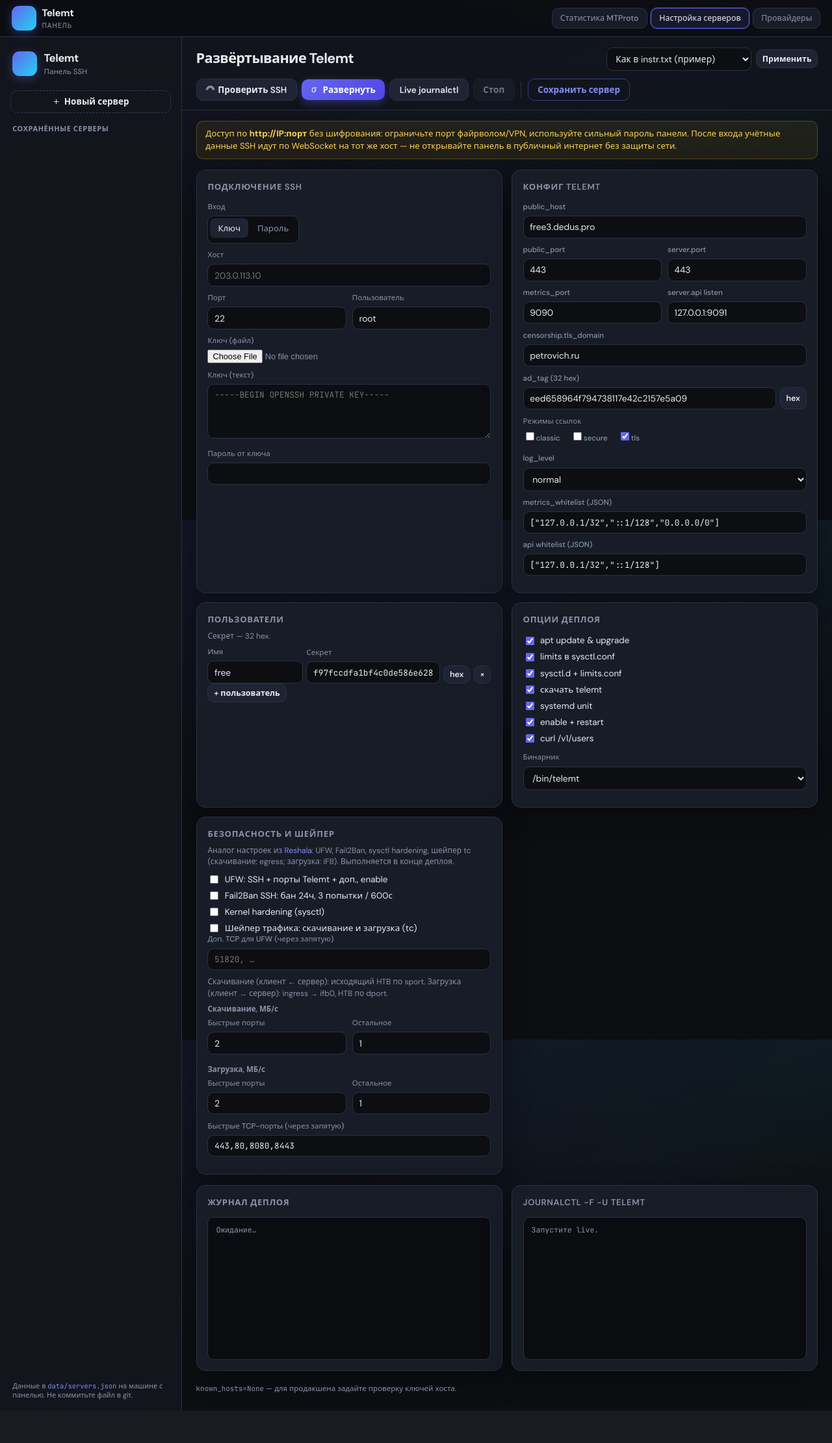
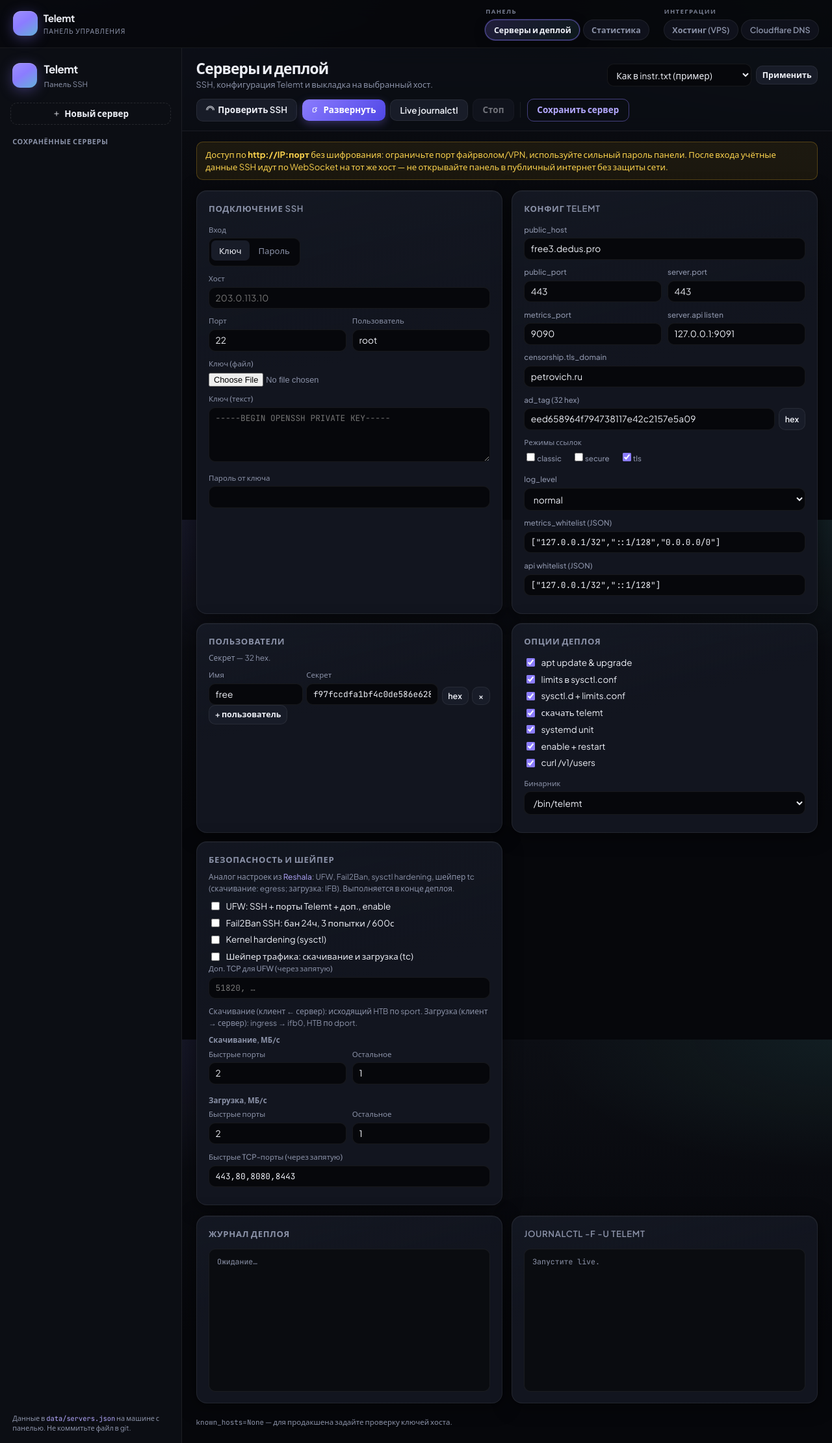
Before and after one commit to DedusVPN/mtproto-panel, a FastAPI app: page / in a window 1280 px wide. Shown: the whole page at 65% size. Before the commit the page ends 2171 px from the top, so only its background shows below. Run offline with FastAPI, Linux system fonts and the light colour scheme; data that the repository does not hold is empty.

Commit message:
Редизайн панели: навигация, тема; Cloudflare вынесен из провайдеров
- Шрифт Plus Jakarta Sans, обновлённая палитра и навигация с группами Панель/Интеграции
- Отдельная вкладка Cloudflare DNS; хостинг (VPS) только VDSina
- GET /api/cloud/cloudflare/config-summary без вызова API CF
- GET /api/cloud/providers возвращает только хостинг-провайдеров

Made-with: Cursor

```diff
--- a/static/app.js
+++ b/static/app.js
@@ -27,6 +27,9 @@
   const LS_SERVER = "telemt_selected_server_id";
   const LS_VIEW = "telemt_panel_view";
   const LS_STATS_HISTORY_RANGE = "telemt_stats_history_range";
+
+  /** Вызывается при переходе на вкладку Cloudflare (тело инициализируется ниже). */
+  const cfDnsNav = { refreshOverview: async () => {} };
 
   let statsPollTimer = null;
   const chartHandles = {};
@@ -1383,6 +1386,8 @@
     $("view-stats").classList.toggle("hidden", view !== "stats");
     $("view-servers").classList.toggle("hidden", view !== "servers");
     $("view-providers").classList.toggle("hidden", view !== "providers");
+    const vCf = $("view-cloudflare");
+    if (vCf) vCf.classList.toggle("hidden", view !== "cloudflare");
     localStorage.setItem(LS_VIEW, view);
 
     clearStatsTimer();
@@ -1396,6 +1401,9 @@
     }
     if (view === "providers") {
       void refreshVdsina();
+    }
+    if (view === "cloudflare") {
+      void cfDnsNav.refreshOverview(false);
     }
     if (view !== "stats") {
       destroyStatCharts();
@@ -1994,6 +2002,8 @@
     $("btn-cf-dns-del-dry").addEventListener("click", () => postCfDnsDelete(true).catch((e) => console.error(e)));
     $("btn-cf-dns-del-apply").addEventListener("click", () => postCfDnsDelete(false).catch((e) => console.error(e)));
 
+    cfDnsNav.refreshOverview = refreshCfDnsOverview;
+
     updateCfDnsGroupsHint();
   }
 
@@ -2100,7 +2110,7 @@
     }
 
     const vv = (localStorage.getItem(LS_VIEW) || "servers").trim();
-    const allow = { stats: true, servers: true, providers: true };
+    const allow = { stats: true, servers: true, providers: true, cloudflare: true };
     setView(allow[vv] ? vv : "servers");
   }
 
--- a/static/index.html
+++ b/static/index.html
@@ -7,7 +7,7 @@
     <link rel="preconnect" href="https://fonts.googleapis.com" />
     <link rel="preconnect" href="https://fonts.gstatic.com" crossorigin />
     <link
-      href="https://fonts.googleapis.com/css2?family=DM+Sans:ital,opsz,wght@0,9..40,400;0,9..40,500;0,9..40,600;0,9..40,700;1,9..40,400&family=JetBrains+Mono:wght@400;500&display=swap"
+      href="https://fonts.googleapis.com/css2?family=Plus+Jakarta+Sans:ital,wght@0,400..800;1,400..800&family=JetBrains+Mono:wght@400;500&display=swap"
       rel="stylesheet"
     />
     <link rel="stylesheet" href="/static/styles.css" />
@@ -18,15 +18,30 @@
         <div class="logo-mark logo-mark-sm" aria-hidden="true"></div>
         <div class="topbar-brand-text">
           <span class="topbar-title">Telemt</span>
-          <span class="topbar-sub">панель</span>
+          <span class="topbar-sub">панель управления</span>
         </div>
       </div>
-      <nav class="topbar-nav" aria-label="Разделы">
-        <button type="button" class="topbar-tab" data-view="stats" id="nav-tab-stats">Статистика MTProto</button>
-        <button type="button" class="topbar-tab is-active" data-view="servers" id="nav-tab-servers">
-          Настройка серверов
-        </button>
-        <button type="button" class="topbar-tab" data-view="providers" id="nav-tab-providers">Провайдеры</button>
+      <nav class="topbar-nav" aria-label="Основная навигация">
+        <div class="topbar-nav-section" role="presentation">
+          <span class="topbar-nav-label" id="nav-grp-core">Панель</span>
+          <div class="topbar-nav-tabs" role="tablist" aria-labelledby="nav-grp-core">
+            <button type="button" role="tab" class="topbar-tab is-active" data-view="servers" id="nav-tab-servers">
+              Серверы и деплой
+            </button>
+            <button type="button" role="tab" class="topbar-tab" data-view="stats" id="nav-tab-stats">Статистика</button>
+          </div>
+        </div>
+        <div class="topbar-nav-section" role="presentation">
+          <span class="topbar-nav-label" id="nav-grp-int">Интеграции</span>
+          <div class="topbar-nav-tabs" role="tablist" aria-labelledby="nav-grp-int">
+            <button type="button" role="tab" class="topbar-tab" data-view="providers" id="nav-tab-providers">
+              Хостинг (VPS)
+            </button>
+            <button type="button" role="tab" class="topbar-tab" data-view="cloudflare" id="nav-tab-cloudflare">
+              Cloudflare DNS
+            </button>
+          </div>
+        </div>
       </nav>
     </header>
     <div class="shell">
@@ -57,7 +72,10 @@
         <div id="view-stats" class="view-page hidden">
           <header class="main-header">
             <div class="main-header-row">
-              <h1 class="page-title">Статистика MTProto</h1>
+              <div class="page-heading page-heading-inline">
+                <h1 class="page-title">Статистика MTProto</h1>
+                <p class="page-lead page-lead-compact">Метрики с выбранного сервера по SSH.</p>
+              </div>
               <div class="chip-row stats-toolbar">
                 <label class="field-inline">
                   <span class="field-inline-label">Порт метрик</span>
@@ -147,7 +165,10 @@
         <div id="view-servers" class="view-page">
         <header class="main-header">
           <div class="main-header-row">
-            <h1 class="page-title">Развёртывание Telemt</h1>
+            <div class="page-heading page-heading-inline">
+              <h1 class="page-title">Серверы и деплой</h1>
+              <p class="page-lead page-lead-compact">SSH, конфигурация Telemt и выкладка на выбранный хост.</p>
+            </div>
             <div class="chip-row">
               <select class="input input-select chip-select" id="preset-select" title="Шаблон">
                 <option value="">Шаблон конфига…</option>
@@ -393,10 +414,16 @@
         <div id="view-providers" class="view-page hidden">
           <header class="main-header">
             <div class="main-header-row">
-              <h1 class="page-title">Провайдеры</h1>
+              <div class="page-heading">
+                <h1 class="page-title">Хостинг (VPS)</h1>
+                <p class="page-lead">
+                  Провайдеры виртуальных серверов: заказ VPS и перенос доступа в список серверов панели. DNS и CDN здесь не
+                  настраиваются.
+                </p>
+              </div>
             </div>
           </header>
-          <div class="main-scroll">
+          <div class="main-scroll main-scroll-narrow">
             <section class="panel providers-vdsina">
               <div class="panel-head">
                 <h2>VDSina</h2>
@@ -468,10 +495,25 @@
                 </p>
               </div>
             </section>
+          </div>
+        </div>
 
-            <section class="panel providers-cloudflare">
+        <div id="view-cloudflare" class="view-page hidden">
+          <header class="main-header">
+            <div class="main-header-row">
+              <div class="page-heading">
+                <h1 class="page-title">Cloudflare DNS</h1>
+                <p class="page-lead">
+                  Интеграция с DNS Cloudflare: это не хостинг VPS, а выравнивание A-записей с IPv4 серверов из панели.
+                  Токен и зона задаются в <code>.env</code> на машине с панелью.
+                </p>
+              </div>
+            </div>
+          </header>
+          <div class="main-scroll main-scroll-narrow">
+            <section class="panel panel-cloudflare">
               <div class="panel-head">
-                <h2>Cloudflare DNS</h2>
+                <h2>Синхронизация DNS</h2>
               </div>
               <div class="cf-dns-wrap" id="cf-dns-panel">
                 <p class="hint cf-dns-line" id="cf-dns-line"></p>
@@ -517,7 +559,7 @@
                   <button type="button" class="btn btn-ghost btn-sm" id="btn-cf-dns-del-apply">Удалить выбранные A</button>
                 </div>
 
-                <div class="cf-dns-subhead">Поддомены и серверы для Cloudflare</div>
+                <div class="cf-dns-subhead">Поддомены и серверы</div>
                 <p class="hint cf-dns-panel-hint">
                   Добавьте одну или несколько групп: в каждой укажите <strong>поддомен</strong> и отметьте серверы.
                   Один сервер может входить в несколько групп. В DNS попадает только <strong>IPv4</strong> из поля
@@ -538,7 +580,7 @@
                 <p class="hint cf-dns-docs">
                   <code>CLOUDFLARE_API_TOKEN</code>, <code>CLOUDFLARE_ZONE_ID</code> или
                   <code>CLOUDFLARE_ZONE_NAME</code>.
-                  <a href="https://developers.cloudflare.com/api/" target="_blank" rel="noopener">API Cloudflare</a>.
+                  <a href="https://developers.cloudflare.com/api/" target="_blank" rel="noopener">Документация API Cloudflare</a>.
                 </p>
               </div>
             </section>
--- a/static/styles.css
+++ b/static/styles.css
@@ -1,22 +1,24 @@
 :root {
-  --bg0: #0c0e12;
-  --bg1: #12151c;
-  --surface: #181c27;
-  --surface2: #1e2433;
-  --border: #2a3142;
-  --border2: #363e54;
-  --text: #e8ebf0;
-  --muted: #8b93a8;
-  --accent: #6366f1;
-  --accent-hover: #818cf8;
-  --accent2: #22d3ee;
-  --danger: #f43f5e;
-  --ok: #34d399;
-  --radius: 14px;
+  --bg0: #06070b;
+  --bg1: #0c0e14;
+  --surface: #12151f;
+  --surface2: #181c28;
+  --border: rgba(255, 255, 255, 0.065);
+  --border2: rgba(255, 255, 255, 0.11);
+  --text: #eef0f7;
+  --muted: #8b92a8;
+  --accent: #8b7cff;
+  --accent-hover: #b4a9ff;
+  --accent2: #5eead4;
+  --danger: #fb7185;
+  --ok: #4ade80;
+  --warn: #fbbf24;
+  --radius: 16px;
   --radius-sm: 10px;
-  --shadow: 0 12px 40px rgba(0, 0, 0, 0.35);
-  --font: "DM Sans", system-ui, sans-serif;
+  --shadow: 0 4px 28px rgba(0, 0, 0, 0.5), inset 0 1px 0 rgba(255, 255, 255, 0.04);
+  --font: "Plus Jakarta Sans", system-ui, sans-serif;
   --mono: "JetBrains Mono", ui-monospace, monospace;
+  --focus: 0 0 0 3px rgba(139, 124, 255, 0.28);
 }
 
 *,
@@ -36,11 +38,22 @@ body {
   flex-direction: column;
   font-family: var(--font);
   font-size: 14px;
-  line-height: 1.45;
+  line-height: 1.5;
   color: var(--text);
   background: var(--bg0);
-  background-image: radial-gradient(ellipse 120% 80% at 0% -20%, rgba(99, 102, 241, 0.12), transparent),
-    radial-gradient(ellipse 80% 50% at 100% 0%, rgba(34, 211, 238, 0.06), transparent);
+  background-image: radial-gradient(ellipse 100% 70% at 0% -10%, rgba(139, 124, 255, 0.14), transparent 55%),
+    radial-gradient(ellipse 70% 50% at 100% 0%, rgba(94, 234, 212, 0.07), transparent 50%),
+    linear-gradient(180deg, var(--bg1) 0%, var(--bg0) 28rem);
+}
+
+@media (prefers-reduced-motion: reduce) {
+  *,
+  *::before,
+  *::after {
+    animation-duration: 0.001ms !important;
+    animation-iteration-count: 1 !important;
+    transition-duration: 0.001ms !important;
+  }
 }
 
 .hidden {
@@ -58,11 +71,11 @@ body {
   display: flex;
   align-items: center;
   justify-content: space-between;
-  gap: 1rem;
-  padding: 0.55rem 1.1rem;
+  gap: 1rem 1.5rem;
+  padding: 0.65rem 1.25rem;
   border-bottom: 1px solid var(--border);
-  background: rgba(12, 14, 18, 0.92);
-  backdrop-filter: blur(10px);
+  background: rgba(6, 7, 11, 0.88);
+  backdrop-filter: blur(14px);
 }
 
 .topbar-brand {
@@ -99,33 +112,63 @@ body {
 .topbar-nav {
   display: flex;
   flex-wrap: wrap;
-  gap: 0.35rem;
+  align-items: flex-end;
+  gap: 0.85rem 1.35rem;
   justify-content: flex-end;
+}
+
+.topbar-nav-section {
+  display: flex;
+  flex-direction: column;
+  gap: 0.32rem;
+  align-items: flex-start;
+}
+
+.topbar-nav-label {
+  font-size: 0.6rem;
+  font-weight: 700;
+  text-transform: uppercase;
+  letter-spacing: 0.14em;
+  color: var(--muted);
+  padding: 0 0.05rem;
+  opacity: 0.85;
+}
+
+.topbar-nav-tabs {
+  display: flex;
+  flex-wrap: wrap;
+  gap: 0.28rem;
 }
 
 .topbar-tab {
   border: 1px solid var(--border);
-  background: var(--surface);
+  background: rgba(18, 21, 31, 0.85);
   color: var(--muted);
   font-family: inherit;
   font-size: 0.78rem;
-  font-weight: 500;
-  padding: 0.4rem 0.75rem;
-  border-radius: var(--radius-sm);
+  font-weight: 600;
+  padding: 0.42rem 0.78rem;
+  border-radius: 999px;
   cursor: pointer;
-  transition: border-color 0.15s, color 0.15s, background 0.15s;
+  transition: border-color 0.18s, color 0.18s, background 0.18s, box-shadow 0.18s;
 }
 
 .topbar-tab:hover {
   color: var(--text);
   border-color: var(--border2);
+  background: var(--surface2);
+}
+
+.topbar-tab:focus-visible {
+  outline: none;
+  box-shadow: var(--focus);
 }
 
 .topbar-tab.is-active {
   color: var(--text);
-  border-color: var(--accent);
-  background: rgba(99, 102, 241, 0.12);
-  box-shadow: 0 0 0 1px rgba(99, 102, 241, 0.25);
+  border-color: rgba(139, 124, 255, 0.55);
+  background: linear-gradient(135deg, rgba(139, 124, 255, 0.2), rgba(94, 234, 212, 0.08));
+  box-shadow: 0 0 0 1px rgba(139, 124, 255, 0.22), 0 4px 18px rgba(0, 0, 0, 0.25);
 }
 
 .view-page {
@@ -313,9 +356,9 @@ body {
 .logo-mark {
   width: 38px;
   height: 38px;
-  border-radius: 11px;
-  background: linear-gradient(135deg, var(--accent), var(--accent2));
-  box-shadow: 0 4px 16px rgba(99, 102, 241, 0.35);
+  border-radius: 12px;
+  background: linear-gradient(145deg, #9d8fff 0%, var(--accent) 45%, #4ecdc4 130%);
+  box-shadow: 0 4px 20px rgba(139, 124, 255, 0.35), inset 0 1px 0 rgba(255, 255, 255, 0.2);
 }
 
 .logo-text {
@@ -384,7 +427,7 @@ body {
 
 .server-item.is-active {
   border-color: var(--accent);
-  box-shadow: 0 0 0 1px rgba(99, 102, 241, 0.35);
+  box-shadow: 0 0 0 1px rgba(139, 124, 255, 0.38);
 }
 
 .server-item-name {
@@ -408,7 +451,7 @@ body {
   font-weight: 600;
   padding: 0.15rem 0.4rem;
   border-radius: 6px;
-  background: rgba(99, 102, 241, 0.15);
+  background: rgba(139, 124, 255, 0.14);
   color: var(--accent-hover);
 }
 
@@ -455,10 +498,10 @@ body {
 
 .main-header {
   flex-shrink: 0;
-  padding: 1rem 1.35rem 0.85rem;
+  padding: 1.05rem 1.35rem 0.9rem;
   border-bottom: 1px solid var(--border);
-  background: rgba(18, 21, 28, 0.75);
-  backdrop-filter: blur(12px);
+  background: rgba(12, 14, 22, 0.72);
+  backdrop-filter: blur(14px);
 }
 
 .main-header-row {
@@ -472,9 +515,42 @@ body {
 
 .page-title {
   margin: 0;
-  font-size: 1.35rem;
+  font-size: 1.42rem;
   font-weight: 700;
-  letter-spacing: -0.03em;
+  letter-spacing: -0.035em;
+  line-height: 1.2;
+}
+
+.page-heading {
+  display: flex;
+  flex-direction: column;
+  gap: 0.4rem;
+  min-width: min(100%, 14rem);
+  flex: 1 1 auto;
+}
+
+.page-heading-inline {
+  gap: 0.2rem;
+}
+
+.page-lead {
+  margin: 0;
+  font-size: 0.875rem;
+  font-weight: 400;
+  color: var(--muted);
+  line-height: 1.5;
+  max-width: 46rem;
+}
+
+.page-lead code {
+  font-family: var(--mono);
+  font-size: 0.82em;
+  color: var(--accent-hover);
+}
+
+.page-lead-compact {
+  font-size: 0.8rem;
+  max-width: 34rem;
 }
 
 .chip-row {
@@ -501,6 +577,13 @@ body {
   flex: 1;
   overflow-y: auto;
   padding: 1rem 1.35rem 1.5rem;
+}
+
+.main-scroll-narrow {
+  max-width: 56rem;
+  margin: 0 auto;
+  width: 100%;
+  box-sizing: border-box;
 }
 
 .alert {
@@ -536,11 +619,15 @@ body {
 }
 
 .panel {
-  background: var(--surface);
+  background: linear-gradient(165deg, rgba(30, 36, 51, 0.55) 0%, var(--surface) 42%);
   border: 1px solid var(--border);
   border-radius: var(--radius);
-  padding: 1rem 1.05rem;
+  padding: 1.05rem 1.15rem;
   box-shadow: var(--shadow);
+}
+
+.panel-cloudflare {
+  border-color: rgba(94, 234, 212, 0.12);
 }
 
 .panel-head {
@@ -624,7 +711,7 @@ body {
 .input:focus {
   outline: none;
   border-color: var(--accent);
-  box-shadow: 0 0 0 3px rgba(99, 102, 241, 0.2);
+  box-shadow: var(--focus);
 }
 
 .input-mono {
@@ -837,7 +924,7 @@ textarea.input {
 .btn-primary {
   background: linear-gradient(135deg, var(--accent), #4f46e5);
   color: #fff;
-  box-shadow: 0 4px 14px rgba(99, 102, 241, 0.35);
+  box-shadow: 0 4px 14px rgba(139, 124, 255, 0.32);
 }
 
 .btn-primary:hover:not(:disabled) {
@@ -858,11 +945,11 @@ textarea.input {
 .btn-accent {
   background: transparent;
   color: var(--accent-hover);
-  border: 1px solid rgba(99, 102, 241, 0.45);
+  border: 1px solid rgba(139, 124, 255, 0.45);
 }
 
 .btn-accent:hover:not(:disabled) {
-  background: rgba(99, 102, 241, 0.12);
+  background: rgba(139, 124, 255, 0.12);
 }
 
 .btn-ghost {
@@ -1122,10 +1209,6 @@ details.sidebar-cloud[open] > .cloud-summary::before {
   color: var(--accent-hover);
 }
 
-.providers-cloudflare {
-  margin-top: 0.5rem;
-}
-
 .cf-dns-wrap {
   display: flex;
   flex-direction: column;
```
Also changed, not shown: src/app/cloud_router.py (+1 -8 lines), src/app/cloudflare_router.py (+15 -0 lines).
